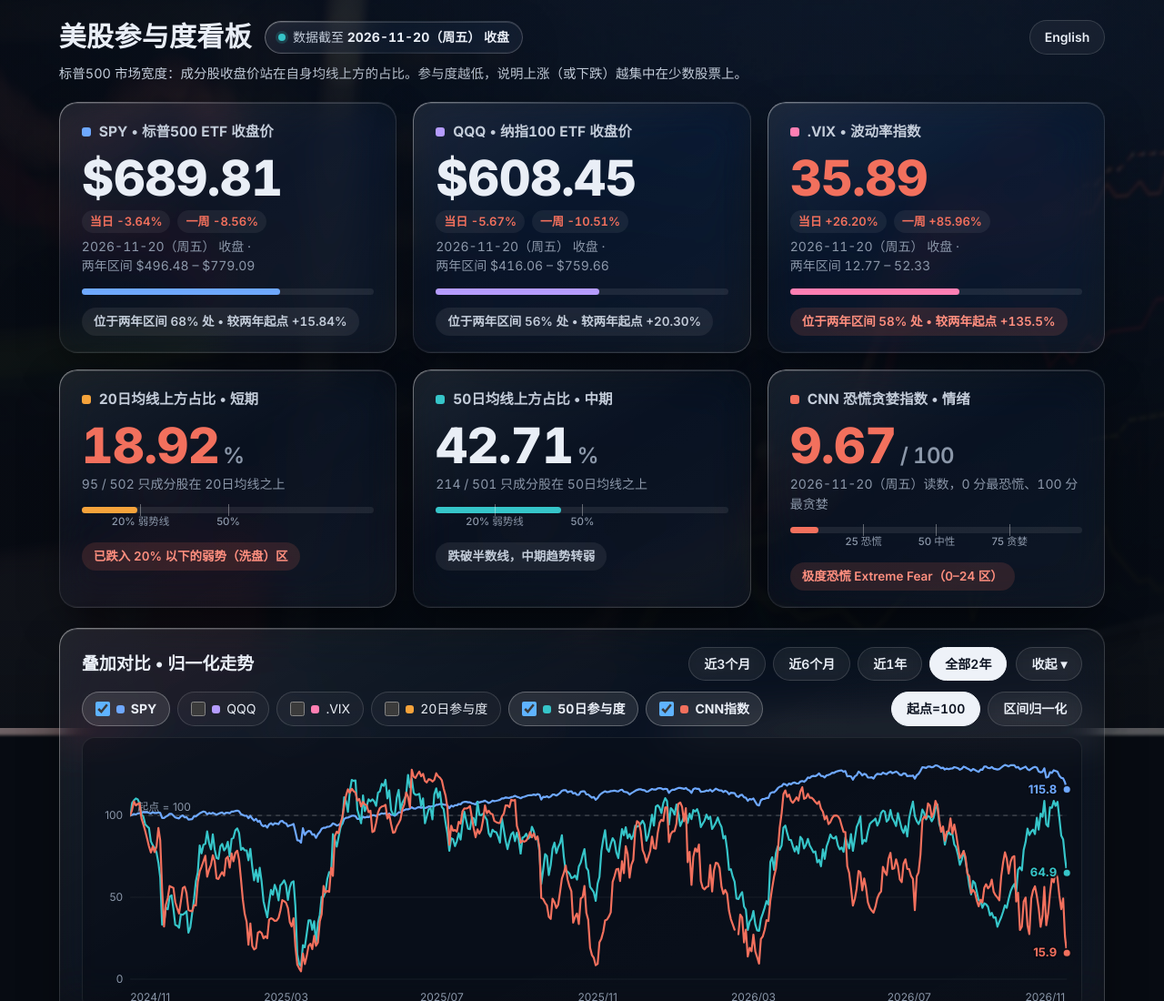
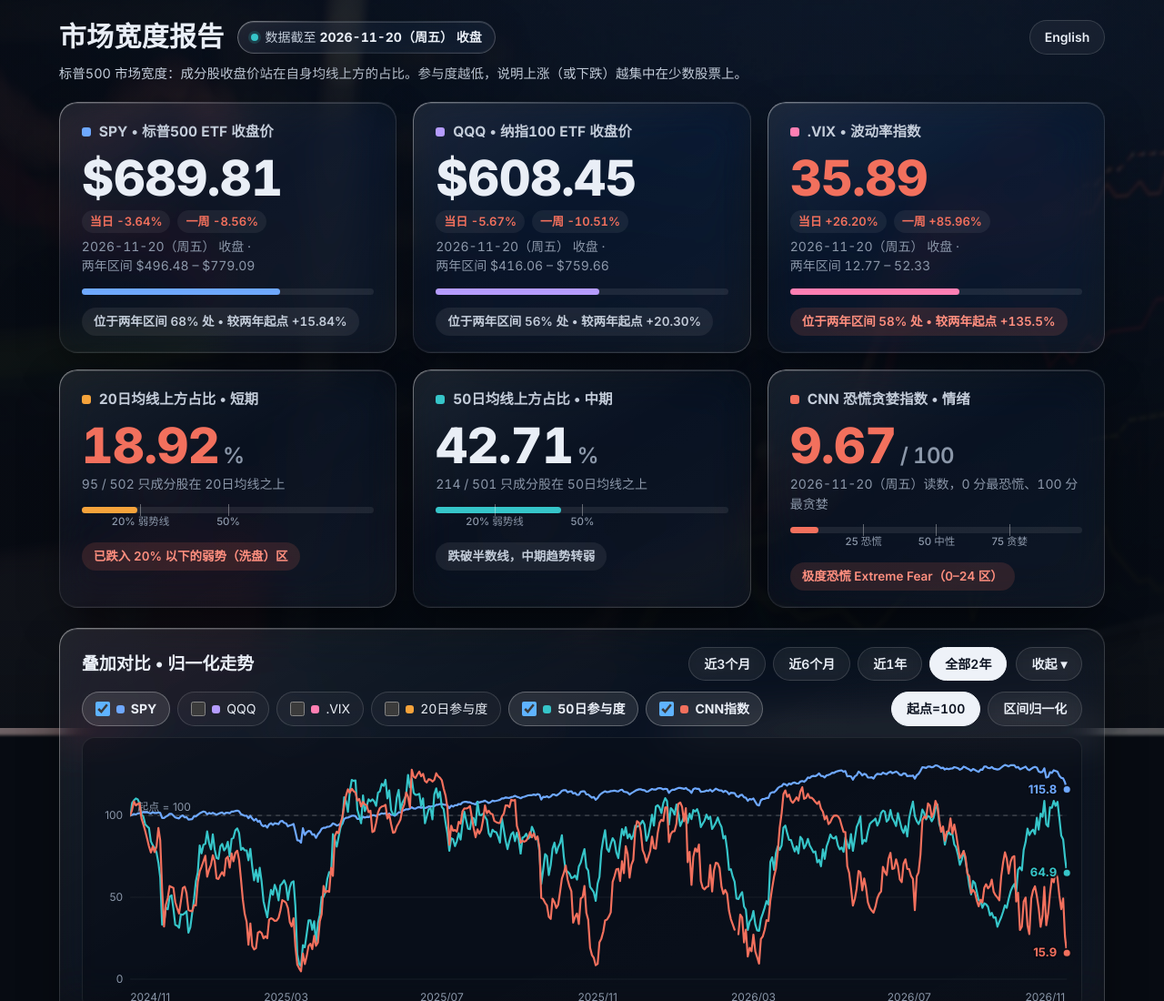
Before and after one commit to Steven4609/MarketBreadth, a plain HTML site: page index.html in a window 1280 px wide. Shown: the top 1100 px of the page at 91% size. Drawn offline with Linux system fonts and the light colour scheme.

Commit message:
Rename title to 市场宽度报告 / Market Breadth Report
Co-Authored-By: Claude Opus 5.5 <noreply@anthropic.com>
Claude-Session: https://claude.ai/code/session_013GqNjeXHm61VrCPeWPS9cS

```diff
--- a/index.html
+++ b/index.html
@@ -4,7 +4,7 @@
 <meta charset="utf-8">
 <meta name="viewport" content="width=device-width,initial-scale=1">
 <meta name="theme-color" content="#070b12">
-<title>美股参与度看板</title>
+<title>市场宽度报告</title>
 <link rel="preconnect" href="https://fonts.googleapis.com">
 <link rel="preconnect" href="https://fonts.gstatic.com" crossorigin>
 <link href="https://fonts.googleapis.com/css2?family=Inter:wght@400;500;600;700;800&display=swap" rel="stylesheet">
@@ -148,7 +148,7 @@ footer a{color:var(--mute)}
 <div class="bgimg" aria-hidden="true"></div><div class="bgveil" aria-hidden="true"></div>
 <main>
 <header>
-  <h1 data-i18n="title">美股参与度看板</h1>
+  <h1 data-i18n="title">市场宽度报告</h1>
   <span class="asof glass"><span class="dot"></span><span id="asof"></span></span>
   <span class="grow"></span>
   <button id="lang" class="btn" type="button">English</button>
@@ -208,7 +208,7 @@ const p20=D.b.map(r=>r?r[0]/r[1]*100:null),p50=D.b.map(r=>r?r[2]/r[3]*100:null);
 let lang='zh';
 const WD={zh:['周日','周一','周二','周三','周四','周五','周六'],en:['Sun','Mon','Tue','Wed','Thu','Fri','Sat']};
 const dl=d=>{const w=WD[lang][new Date(d+'T12:00:00Z').getUTCDay()];return lang==='zh'?`${d}（${w}）`:`${d} (${w})`;};
-const T={zh:{title:'美股参与度看板',asof:d=>`数据截至 <b>${dl(d)} 收盘</b>`,lede:'标普500 市场宽度：成分股收盘价站在自身均线上方的占比。参与度越低，说明上涨（或下跌）越集中在少数股票上。',
+const T={zh:{title:'市场宽度报告',asof:d=>`数据截至 <b>${dl(d)} 收盘</b>`,lede:'标普500 市场宽度：成分股收盘价站在自身均线上方的占比。参与度越低，说明上涨（或下跌）越集中在少数股票上。',
  spyN:'SPY • 标普500 ETF 收盘价',qqqN:'QQQ • 纳指100 ETF 收盘价',vixN:'.VIX • 波动率指数',b20N:'20日均线上方占比 • 短期',b50N:'50日均线上方占比 • 中期',cnnN:'CNN 恐慌贪婪指数 • 情绪',
  close:'收盘',rng2:'两年区间',day:'当日',wk:'一周',pos:(p,c)=>`位于两年区间 ${p}% 处 • 较两年起点 ${c}`,
  above:(a,n,k)=>`${a} / ${n} 只成分股在 ${k}日均线之上`,weak:'20% 弱势线',half:'50%',halfL:'50% 半数线',
@@ -226,7 +226,7 @@ const T={zh:{title:'美股参与度看板',asof:d=>`数据截至 <b>${dl(d)} 收
  latestPx:(n,v,c)=>`${n} 最新 <b>$${v}</b>（两年 ${c}）`,fgMeta:(d,hi,hd,hz,lo,ld,lz)=>`${dl(d)}最新 · 两年最高 ${hi}（${hd}，${hz}）· 两年最低 ${lo}（${ld}，${lz}）`,
  stT:k=>`${k}日参与度 • 两年区间`,stLatest:d=>`最新（${d.slice(5)}）`,stHi:'两年最高',stLo:'两年最低',stocks:'只',
  foot:(a,b,u)=>`数据范围 ${a} 至 ${b} · 每个交易日 19:30（美东）自动更新 · 最后更新 ${u} · 数据：Yahoo Finance、Wikipedia、CNN · 背景照片：Nicholas Cappello / <a href="https://unsplash.com/photos/close-up-photo-of-monitor-displaying-graph-Wb63zqJ5gnE">Unsplash</a>`},
-en:{title:'US Equity Participation Dashboard',asof:d=>`Data as of <b>close ${dl(d)}</b>`,lede:'S&P 500 market breadth: the share of members closing above their own moving average. The lower it is, the more a rally (or sell-off) rests on a few stocks.',
+en:{title:'Market Breadth Report',asof:d=>`Data as of <b>close ${dl(d)}</b>`,lede:'S&P 500 market breadth: the share of members closing above their own moving average. The lower it is, the more a rally (or sell-off) rests on a few stocks.',
  spyN:'SPY • S&P 500 ETF close',qqqN:'QQQ • Nasdaq-100 ETF close',vixN:'.VIX • Volatility index',b20N:'% above 20-day MA • short term',b50N:'% above 50-day MA • medium term',cnnN:'CNN Fear & Greed • sentiment',
  close:'close',rng2:'2-yr range',day:'1D',wk:'1W',pos:(p,c)=>`At ${p}% of 2-yr range • ${c} vs 2 yrs ago`,
  above:(a,n,k)=>`${a} / ${n} members above the ${k}-day MA`,weak:'20% weak line',half:'50%',halfL:'50% midline',
```
Also changed, not shown: 1 other file.
